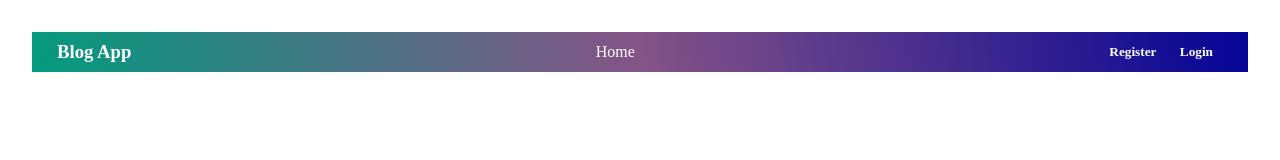
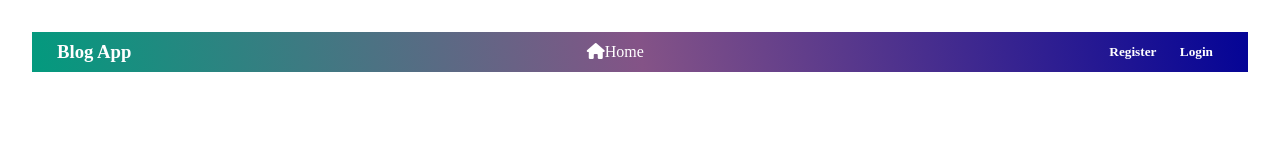
Before and after one commit to AlolaSunday12/Blog-App, a React (Vite) app in the folder frontend/: page /create in a window 1280 px wide. Shown: the top 160 px of the page. Built offline with nearby package versions, Linux system fonts and the light colour scheme.

Commit message:
Adding icons to the headers

```diff
--- a/frontend/src/Navbar.jsx
+++ b/frontend/src/Navbar.jsx
@@ -22,28 +22,27 @@ function Navbar() {
 
   return (
     <div className='navbar-header'>
-      <div><h3>Blog App</h3></div>
       <div>
-        <Link to='/' className='link'>Home</Link>
-        { user.username ?
-          <Link to='create' className='link'>Create-Blog</Link>
-        : <></>
+        <h3>Blog App</h3>
+      </div>
+      <div className='nav-links'>
+        <Link to='/' className='link'><i className="fas fa-home"></i>Home</Link>
+        {user.username &&
+          <Link to='create' className='link'><i className="fas fa-edit"></i>Create-Blog</Link>
         }
-
       </div>
       {user.username ?
-        <div>
-          <input type='button' onClick={handleLogout} value='Logout' className='btn_input'></input>
+        <div className="user-info">
+          <button onClick={handleLogout} className='btn_input'> Logout</button>
+          <span><i className="fa fa-address-book" aria-hidden="true"></i> {user.username}</span>
         </div>
-
-       :
+        :
         <div>
           <h5>
             <Link to='/register' className='link'>Register</Link> <Link to='/login' className='link'>Login</Link>
           </h5>
         </div>
       }
-
     </div>
   );
 }
```
